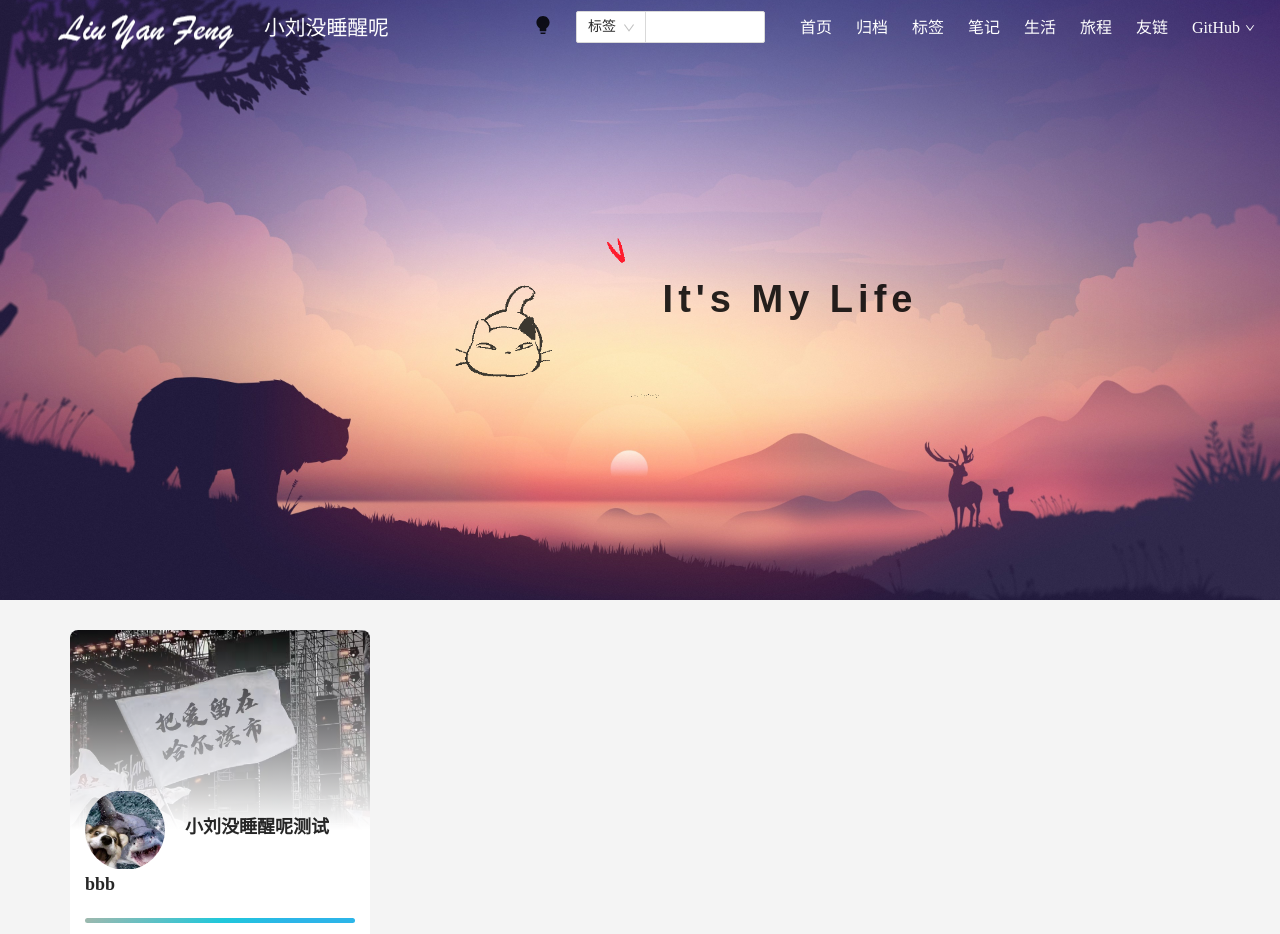
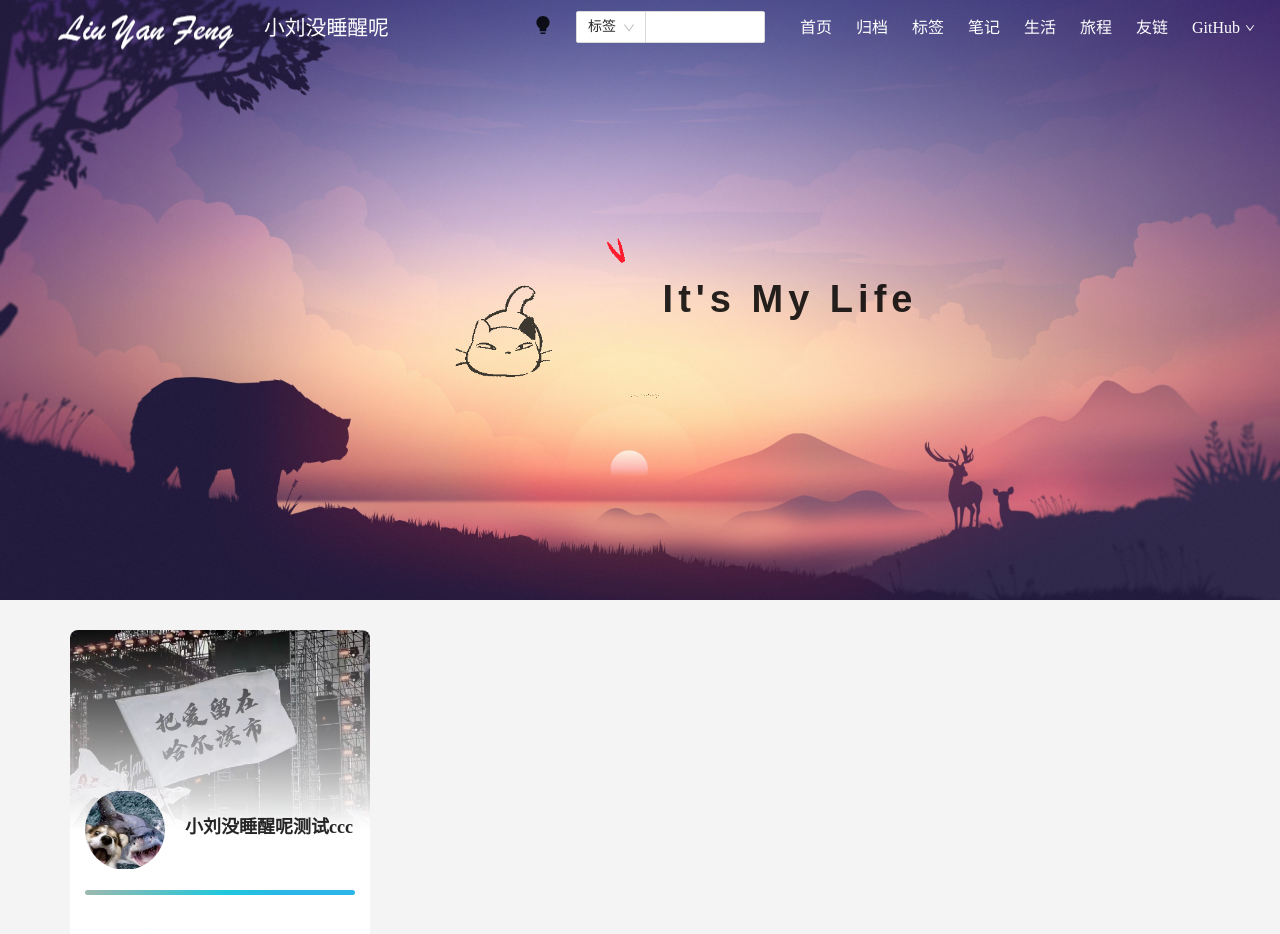
Before and after one commit to Aliuyanfeng/vue3-blogs, a Vue app: page /#/ in a window 1280 px wide. Shown: the top 934 px of the page. Built offline with nearby package versions, Linux system fonts and the light colour scheme.

Commit message:
重新测试git

```diff
--- a/src/views/Home.vue
+++ b/src/views/Home.vue
@@ -15,7 +15,7 @@
         <div class="aside_bgc"></div>
         <div class="aside_avatar aside_box">
           <img src="@/assets/img/avatar/avatar.jpg" alt="" class="avatar" />
-          <span class="username">小刘没睡醒呢测试bbb</span>
+          <span class="username">小刘没睡醒呢测试ccc</span>
         </div>
         <div class="aside_box">
           <canvas id="canvas" ref="canvas"></canvas>
```
